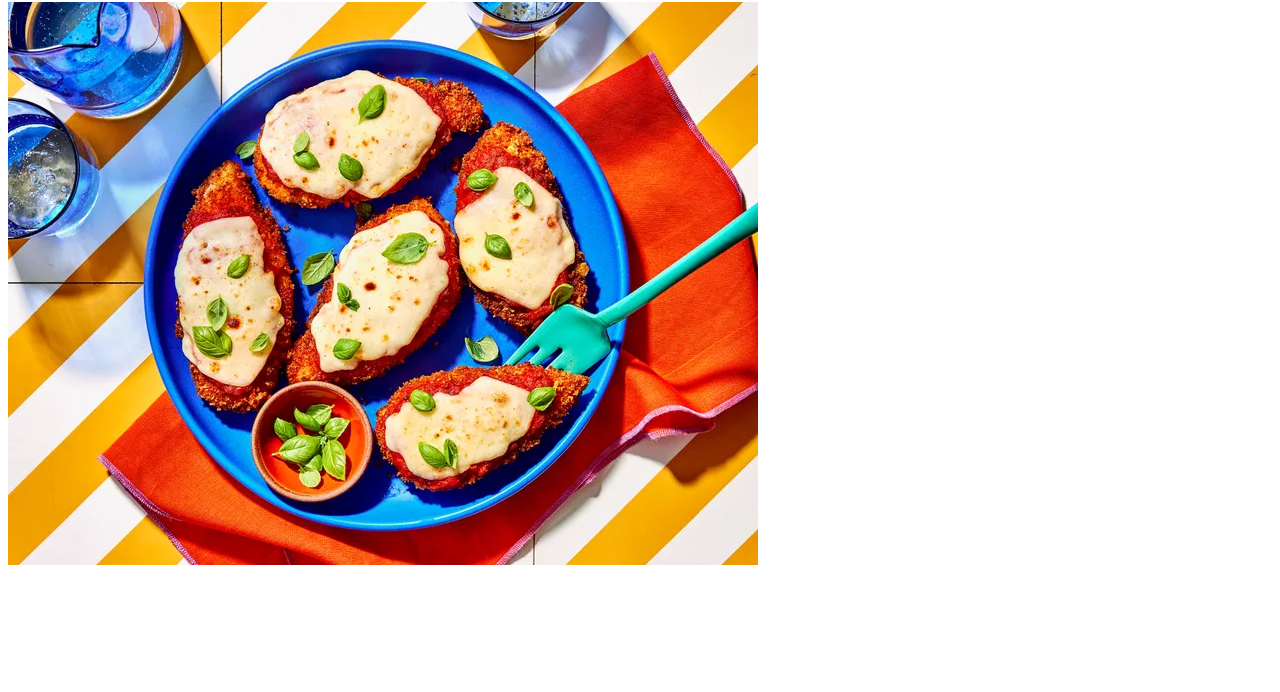
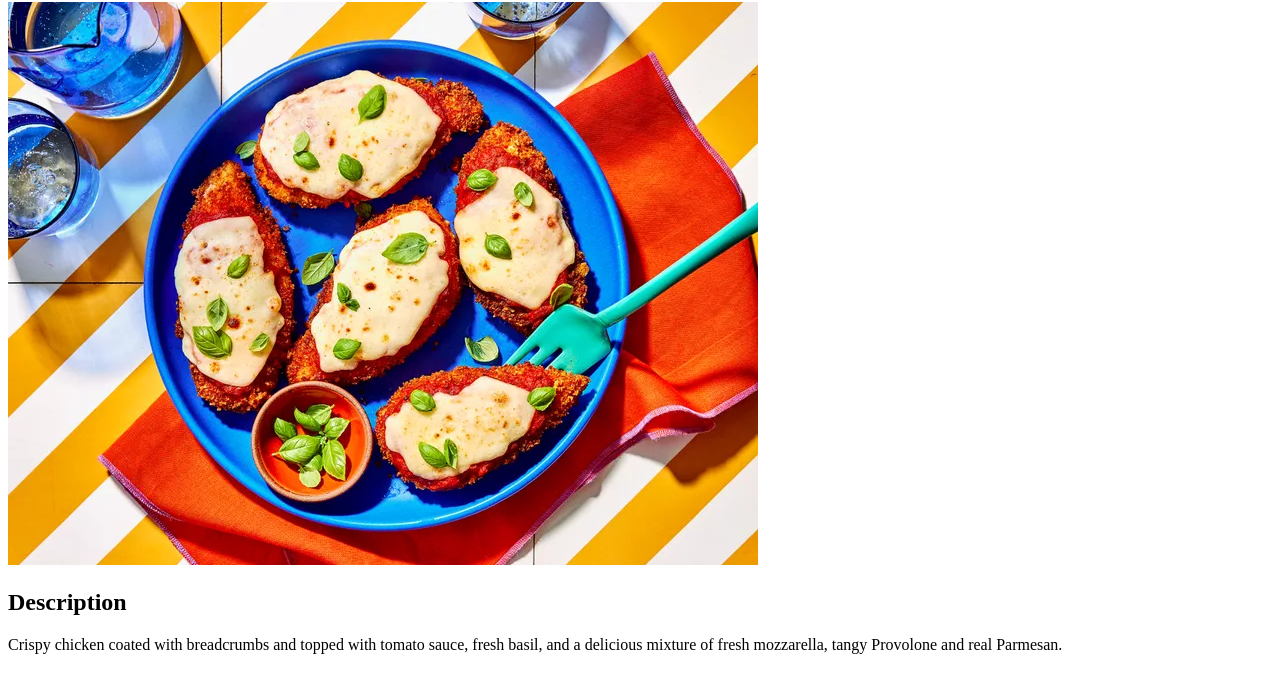
Before and after one commit to kennethespaldon/odin-recipes, a plain HTML site: page recipes/chicken-parmesan.html in a window 1280 px wide. Shown: the part 78-770 px from the top of the page. Drawn offline with Linux system fonts and the light colour scheme.

Commit message:
Add description of chicken parmesan

```diff
--- a/recipes/chicken-parmesan.html
+++ b/recipes/chicken-parmesan.html
@@ -8,5 +8,8 @@
     <body>
         <h1>Chicken Parmesan</h1>
         <img src="../images/chicken-parmesan.webp" alt="Chicken parmesan topped with fresh basil on a blue plate" width="750" height="563">
+
+        <h2>Description</h2>
+        <p>Crispy chicken coated with breadcrumbs and topped with tomato sauce, fresh basil, and a delicious mixture of fresh mozzarella, tangy Provolone and real Parmesan.</p>
     </body>
 </html>
```
